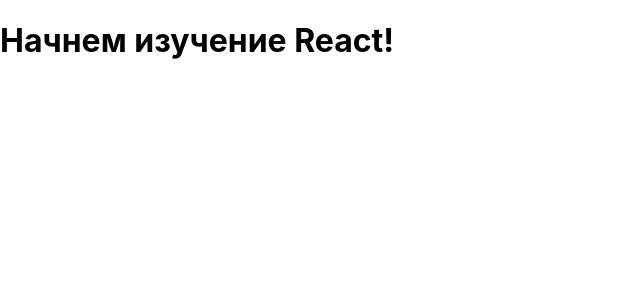
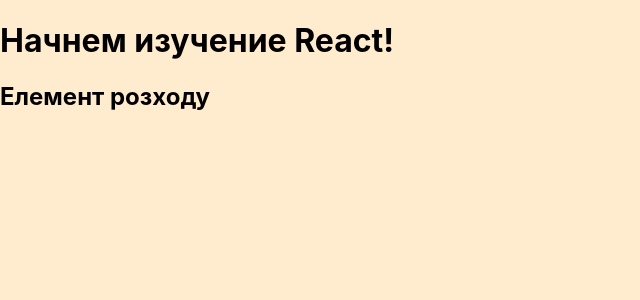
Before and after one commit to MEDOYED/BudgetLab, a JavaScript app: page / in a window 1280 px wide. Shown: the top 300 px of the page, without its empty margins (0-640 px from the left). Built offline with nearby package versions, Linux system fonts and the light colour scheme.

Commit message:
my first simple component

```diff
--- a/src/App.js
+++ b/src/App.js
@@ -1,7 +1,10 @@
+import CostItem from "./components/CostItem";
+
 function App() {
   return (
     <div>
       <h1>Начнем изучение React!</h1>
+      <CostItem></CostItem>
     </div>
   );
 }
--- /dev/null
+++ b/src/components/CostItem.js
@@ -0,0 +1,7 @@
+function CostItem() {
+  return (
+    <h2>Елемент розходу</h2>
+  );
+}
+
+export default CostItem;
--- a/src/index.css
+++ b/src/index.css
@@ -1,13 +1,9 @@
 body {
   margin: 0;
+  background-color: blanchedalmond;
   font-family: -apple-system, BlinkMacSystemFont, 'Segoe UI', 'Roboto', 'Oxygen',
     'Ubuntu', 'Cantarell', 'Fira Sans', 'Droid Sans', 'Helvetica Neue',
     sans-serif;
   -webkit-font-smoothing: antialiased;
   -moz-osx-font-smoothing: grayscale;
 }
-
-code {
-  font-family: source-code-pro, Menlo, Monaco, Consolas, 'Courier New',
-    monospace;
-}
```
